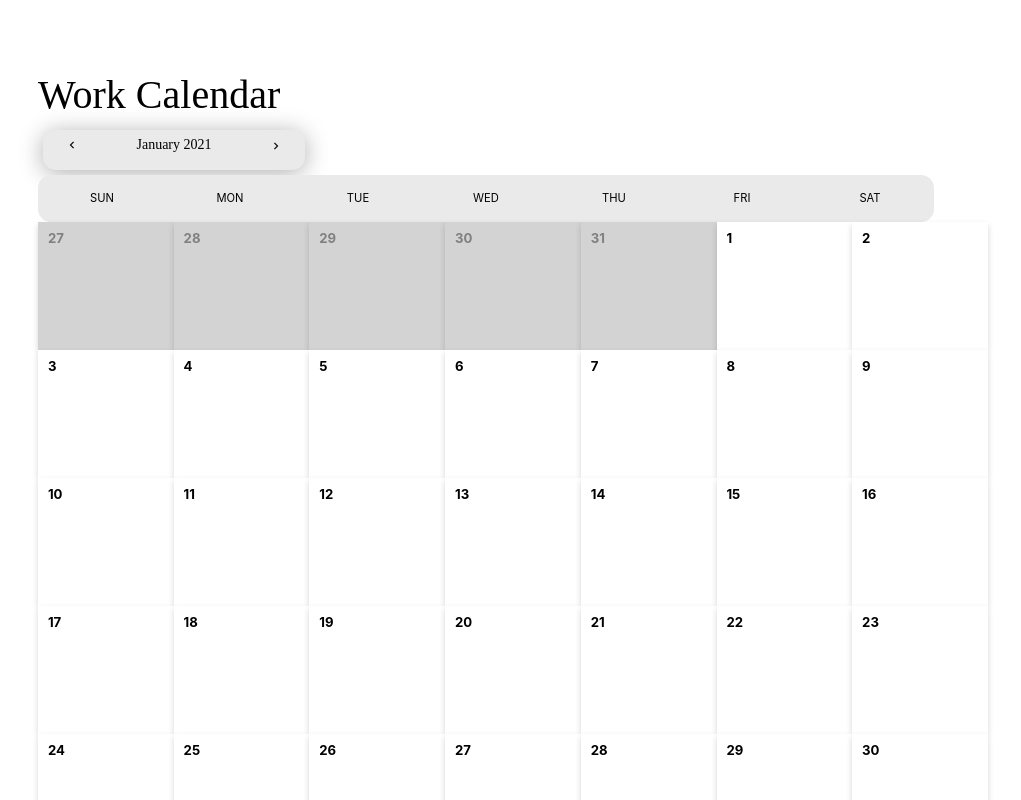
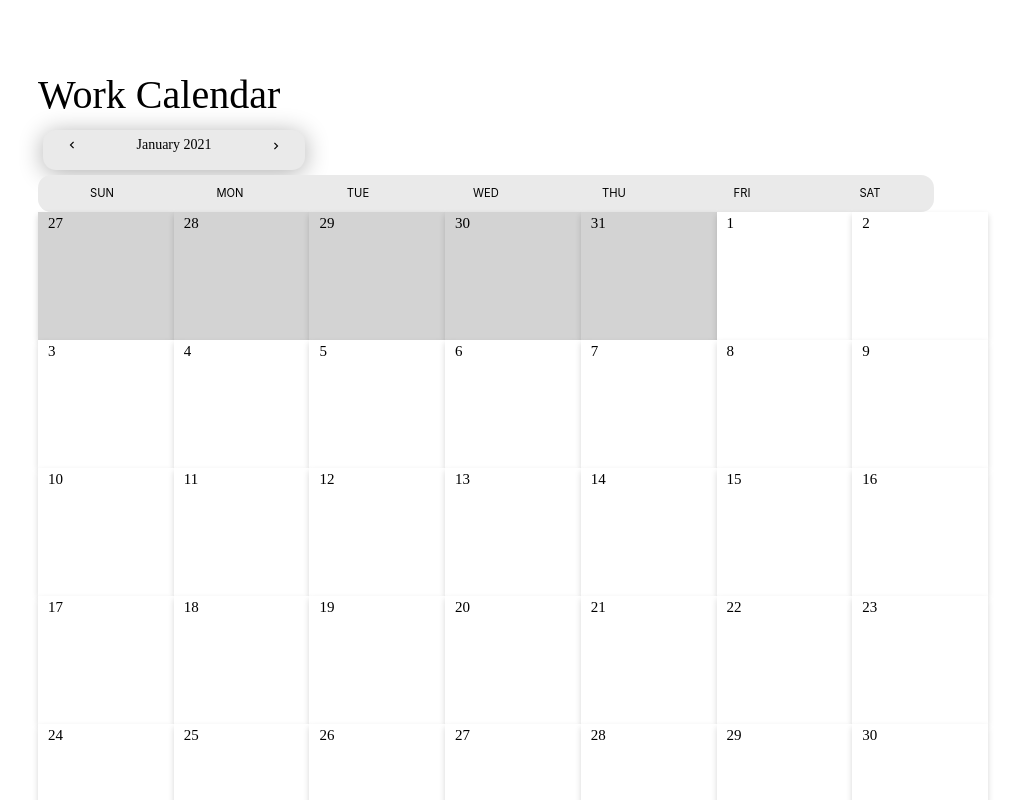
Before and after one commit to JIA-0302/TipTracker, a Next.js app: page /calendar in a window 1280 px wide. Shown: the whole page, without its empty margins (154-1175 px from the left). Built offline with nearby package versions, Linux system fonts and the light colour scheme.

Commit message:
updated calendar numbers

```diff
--- a/styles/Calendar.module.css
+++ b/styles/Calendar.module.css
@@ -1,7 +1,7 @@
 @import url(https://fonts.googleapis.com/css?family=Open+Sans:300,400,700);
 @import url(https://fonts.googleapis.com/icon?family=Material+Icons);
 .icon {
-    font-family: 'Material Icons', serif;
+  font-family: "Material Icons", serif;
   font-style: normal;
   display: inline-block;
   vertical-align: middle;
@@ -14,17 +14,16 @@
   -webkit-font-smoothing: antialiased;
   text-rendering: optimizeLegibility;
   -moz-osx-font-smoothing: grayscale;
-    font-feature-settings: 'liga';
+  font-feature-settings: "liga";
 }
 /* GENERAL */
 
 .body {
-
   top: 0px;
   left: 200px;
   width: 950px;
   height: 1000px;
-    background: #FFFFFF 0% 0% no-repeat padding-box;
+  background: #ffffff 0% 0% no-repeat padding-box;
   opacity: 1;
   margin: 0;
   padding: 0;
@@ -35,7 +34,9 @@
   left: 336px;
   width: 503px;
   height: 50px;
-    font: var(--unnamed-font-style-normal) normal var(--unnamed-font-weight-normal) 72px/95px var(--unnamed-font-family-roboto-slab);
+  font: var(--unnamed-font-style-normal) normal
+    var(--unnamed-font-weight-normal) 72px/95px
+    var(--unnamed-font-family-roboto-slab);
   letter-spacing: var(--unnamed-character-spacing-0);
   text-align: left;
   font: normal normal normal 40px/40px Roboto Slab;
@@ -55,7 +56,9 @@
   left: 502px;
   width: 137px;
   height: 24px;
-    font: var(--unnamed-font-style-normal) normal var(--unnamed-font-weight-normal) 18px/20px var(--unnamed-font-family-roboto-slab);
+  font: var(--unnamed-font-style-normal) normal
+    var(--unnamed-font-weight-normal) 18px/20px
+    var(--unnamed-font-family-roboto-slab);
   letter-spacing: var(--unnamed-character-spacing-0);
   text-align: left;
   font: normal normal normal 14px/14px Roboto Slab;
@@ -88,7 +91,7 @@
   width: 70%;
   background: white;
   height: auto;
-    margin:0 auto;
+  margin: 0 auto;
   box-sizing: border-box;
 }
 .calendar .header {
@@ -111,11 +114,11 @@
 }
 .calendar .header .icon {
   cursor: pointer;
-    transition: .15s ease-out;
+  transition: 0.15s ease-out;
 }
 .calendar .header .icon:hover {
   transform: scale(1.75);
-    transition: .25s ease-out;
+  transition: 0.25s ease-out;
   color: dodgerblue;
 }
 .calendar .header .icon:first-of-type {
@@ -129,7 +132,7 @@
   font-weight: 400;
   color: #000000;
   font-size: 70%;
-    padding: .75em 0;
+  padding: 0.75em 0;
   border-radius: 13px;
   /*border-top: 1px solid gray;
     border-bottom: 1px solid gray;*/
@@ -146,33 +149,29 @@
   cursor: pointer;
   background: white;
   box-shadow: 0px 3px 6px #00000029;
-    background: #FFFFFF 0% 0% no-repeat padding-box;
+  background: #ffffff 0% 0% no-repeat padding-box;
   transition: 0.25s ease-out;
   opacity: 1;
 }
+
 .calendar .body .cell:hover {
   background: whitesmoke;
   transition: 0.5s ease-out;
 }
+.calendar .body .cell .number {
 
-/*.calendar .body .row {
-    border-bottom: 1px solid gray;
-    border-left: 1px solid gray;
-    border-right: 1px solid gray;
-}
-.calendar .body .row:last-child {
-    border-bottom: 1px solid gray;
-}
-.calendar .body .cell:last-child {
-    border-right: none;
-}*/
-.calendar .body .cell .number {
-    position: absolute;
-    font-size: 82.5%;
-    line-height: 1;
-    top: .75em;
-    left: .75em;
-    font-weight: 700;
+  margin: 10px;
+  top: 530px;
+  left: 1240px;
+  width: 18px;
+  height: 24px;
+  font: var(--unnamed-font-style-normal) normal var(--unnamed-font-weight-normal) 18px/24px var(--unnamed-font-family-roboto-slab);
+  letter-spacing: var(--unnamed-character-spacing-0);
+  text-align: left;
+  font: normal normal normal 15px/20px Roboto Slab;
+  letter-spacing: 0px;
+  color: #000000;
+  opacity: 1;
 }
 
 .calendar .body .disabled {
@@ -187,19 +186,20 @@
   opacity: 0;
   font-size: 5em;
   position: absolute;
-    top: -.2em;
-    right: -.05em;
-    transition: .25s ease-out;
-    letter-spacing: -.07em;
+  top: -0.2em;
+  right: -0.05em;
+  transition: 0.25s ease-out;
+  letter-spacing: -0.07em;
 }
-.calendar .body .cell:hover .bg, .calendar .body .selected .bg  {
+.calendar .body .cell:hover .bg,
+.calendar .body .selected .bg {
   opacity: 0.2;
-    transition: .5s ease-in;
+  transition: 0.5s ease-in;
 }
 .calendar .body .column {
   flex-grow: 0;
-    flex-basis: calc(100%/7);
-    width: calc(100%/7);
+  flex-basis: calc(100% / 7);
+  width: calc(100% / 7);
 }
 
 .colStart {
@@ -223,8 +223,8 @@
   align-items: center;
   top: 234px;
   left: 426px;
-    width: 1350px;
-    height: 30px;
+  width: 1360px;
+  height: 20px;
   border-radius: 14px;
   opacity: 1;
 }
```
Lines whose indentation alone changed are shown as unchanged.
